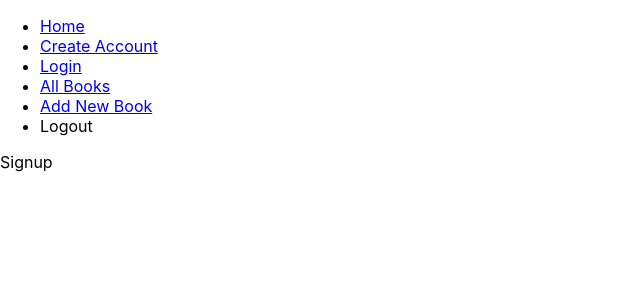
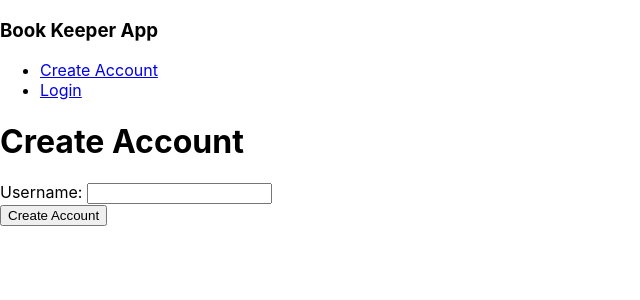
Before and after one commit to JosetteTGarcia/book-keeper-app, a React (Create React App) app: page /signup in a window 1280 px wide. Shown: the top 300 px of the page, without its empty margins (0-640 px from the left). Built offline with nearby package versions, Linux system fonts and the light colour scheme.

Commit message:
added controlled sign up form and connected to dbjson for users

```diff
--- a/src/App.js
+++ b/src/App.js
@@ -1,5 +1,6 @@
-import React from 'react';
+import React, {useState, useEffect} from 'react';
 import { BrowserRouter as Router, Routes, Route } from 'react-router-dom';
+import {baseURL} from './Globals.js';
 import Home from './components/static/Home'
 import Signup from './components/sessions/Signup'
 import Login from './components/sessions/Login'
@@ -9,13 +10,40 @@ import NavBar from './components/navigation/NavBar'
 import './App.css';
 
 function App() {
+  const [currentUser, setCurrentUser] = useState({})
+  const [loggedIn, setLoggedIn] = useState(false);
+
+
+  const loginUser = user => {
+    setCurrentUser(user);
+    setLoggedIn(true)
+    localStorage.setItem('user_id', user.id); //logn if needing log out > remove item
+  }
+
+  const logoutUser = () => {
+    setCurrentUser({});
+    setLoggedIn(false)
+    localStorage.removeItem('user_id');
+  }
+
+
+
+  useEffect(() => {
+    const userID = localStorage.getItem('user_id');
+    if(userID && !loggedIn){
+      fetch(baseURL + '/users/' + userID)
+      .then(resp => resp.json())
+      .then(data => loginUser(data))
+    }
+  },[loggedIn])
+
   return (
       <Router>
-        <NavBar />
+        <NavBar loggedIn={loggedIn} logoutUser={logoutUser}/>
         <Routes>
           <Route path="/" element={<Home/>} />
-          <Route path="/signup" element={<Signup />} />
-          <Route path="/login" element={<Login />} />
+          <Route path="/signup" element={<Signup loginUser={loginUser} />} />
+          <Route path="/login" element={<Login loginUser={loginUser} />} />
           <Route path="/books" element={<BookList />} />
           <Route path="/books/new" element={<BookForm />} />
         </Routes>
--- /dev/null
+++ b/src/Globals.js
@@ -0,0 +1,6 @@
+export const baseURL = 'http://localhost:3000'
+
+export const headers = {
+  "Accept": "application/json",
+  "Content-Type": "application/json"
+}
--- a/src/components/navigation/NavBar.js
+++ b/src/components/navigation/NavBar.js
@@ -1,19 +1,36 @@
 import React from 'react';
 import { Link } from 'react-router-dom';
 
-function NavBar(){
+function NavBar({loggedIn, logoutUser}){
 
+  const logout = e => {
+    e.preventDefault()
+    logoutUser()
+  }
+  const loggedInLinks = () => {
+    return (
+      <ul>
+        <li><Link to="/"> Home </Link></li>
+        <li><Link to="/books"> All Books </Link></li>
+        <li><Link to="/books/new"> Add New Book </Link></li>
+        <li><a href="#" onClick={logout}> Logout </a></li>
+      </ul>
+    )
+  }
+
+  const loggedOutLinks = () => {
+    return (
+      <ul>
+        <li><Link to="/signup"> Create Account </Link></li>
+        <li><Link to="/login"> Login </Link></li>
+      </ul>
+    )
+  }
 
   return (
     <div>
-     <ul>
-       <li><Link to="/"> Home </Link></li>
-       <li><Link to="/signup"> Create Account </Link></li>
-       <li><Link to="/login"> Login </Link></li>
-       <li><Link to="/books"> All Books </Link></li>
-       <li><Link to="/books/new"> Add New Book </Link></li>
-       <li>Logout</li>
-     </ul>
+      <h3>Book Keeper App</h3>
+      { loggedIn ? loggedInLinks() : loggedOutLinks()}
     </div>
   )
 
--- a/src/components/sessions/Login.js
+++ b/src/components/sessions/Login.js
@@ -1,11 +1,52 @@
-import React from 'react'
+import React, {useState, useEffect} from 'react'
+import { baseURL } from '../../Globals'
+import {useNavigate} from 'react-router-dom'
 
-function Login(){
+function Login({loginUser}){
+
+  const [username, setUsername] = useState("")
+  const [users, setUsers] = useState([])
+  const [error, setError] = useState(false)
+
+  const navigate = useNavigate(0);
 
 
+  const handleChange = e => {
+    setUsername(e.target.value);
+  }
+
+  const handleSubmit = e => {
+    e.preventDefault();
+    const user = users.find(user => user.username.toLowerCase() === username.toLowerCase());
+    if(user){
+    loginUser(user)
+    navigate("/")
+  } else {
+    setError(true)
+  }
+  }
+
+  useEffect(() => {
+    fetch(baseURL + '/users')
+    .then(resp => resp.json())
+    .then(data => setUsers(data))
+  }, [])
   return (
     <div>
-      Login
+      <h1> Login </h1>
+      <form onSubmit={handleSubmit}>
+        <div>
+          <label htmlFor="username"> {!error ? "Username:" : "No username associated. Try again:" }</label>
+          <input
+            type="text"
+            name="username"
+            id="username"
+            onChange={handleChange}
+            value={username}
+          />
+        </div>
+        <input type="submit" value="login" />
+      </form>
     </div>
   )
 
--- a/src/components/sessions/Signup.js
+++ b/src/components/sessions/Signup.js
@@ -1,11 +1,44 @@
-import React from 'react'
+import React, {useState} from 'react';
+import {baseURL} from '../../Globals';
+import { useNavigate} from 'react-router-dom'
 
-function Signup(){
+function Signup({loginUser}){
 
+  const [username, setUsername] = useState("")
+  const navigate = useNavigate();
 
+  function handleSubmit(e){
+    e.preventDefault();
+    fetch(baseURL + '/users', {
+      method: "POST",
+      headers:
+      {"Accept": "application/json",
+      "Content-Type": "application/json"},
+      body: JSON.stringify({ username })
+    })
+    .then(resp => resp.json())
+    .then(data =>
+      {loginUser(data);
+      navigate('/books')
+    })
+  }
   return (
     <div>
-      Signup
+      <h1>Create Account</h1>
+      <form onSubmit={handleSubmit}>
+        <div>
+          <label htmlFor="username">Username: </label>
+          <input
+          type="text"
+          name="username"
+          id="username"
+          onChange={(e) => setUsername(e.target.value)}
+          value={username}
+          ></input>
+        </div>
+
+        <input type="submit" value="Create Account"></input>
+      </form>
     </div>
   )
 
--- a/src/components/static/Home.js
+++ b/src/components/static/Home.js
@@ -5,7 +5,7 @@ function Home(){
 
   return (
     <div>
-      Home
+      <h1>Home Page</h1>
     </div>
   )
 
```
